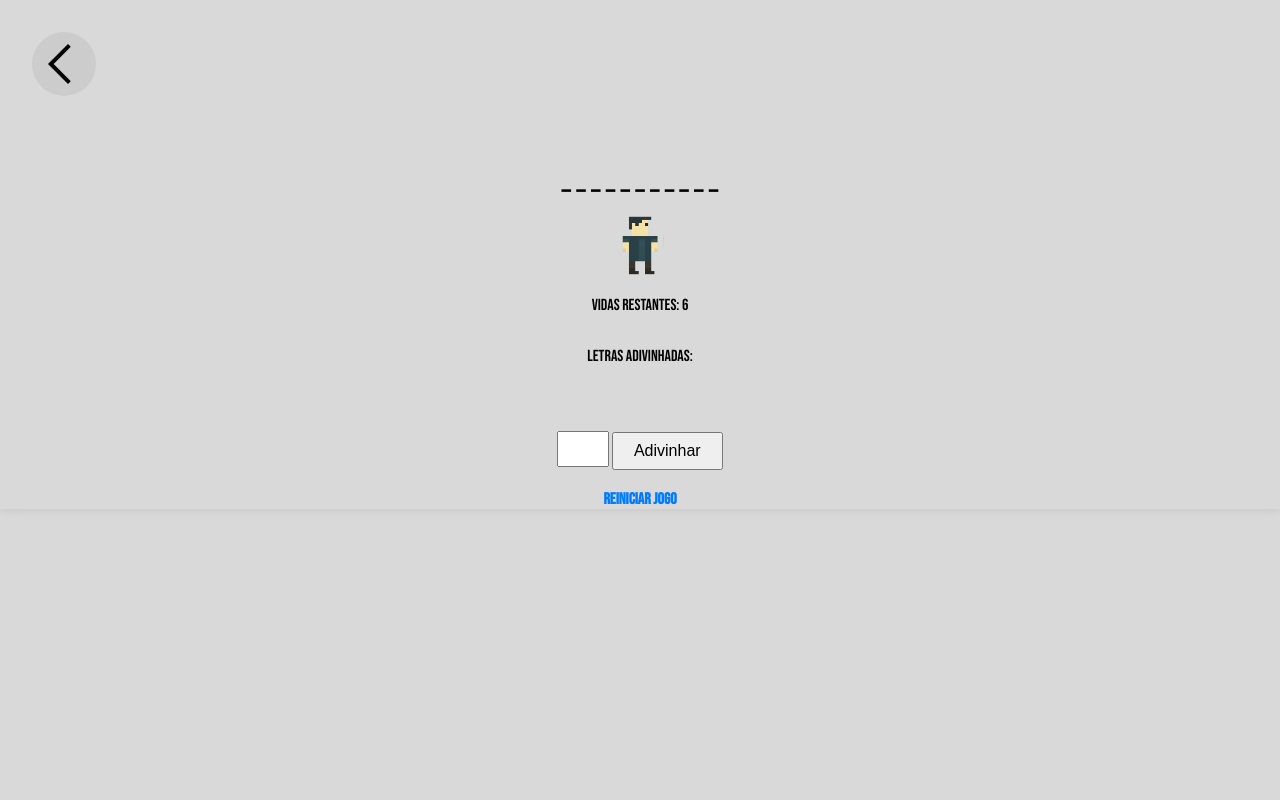
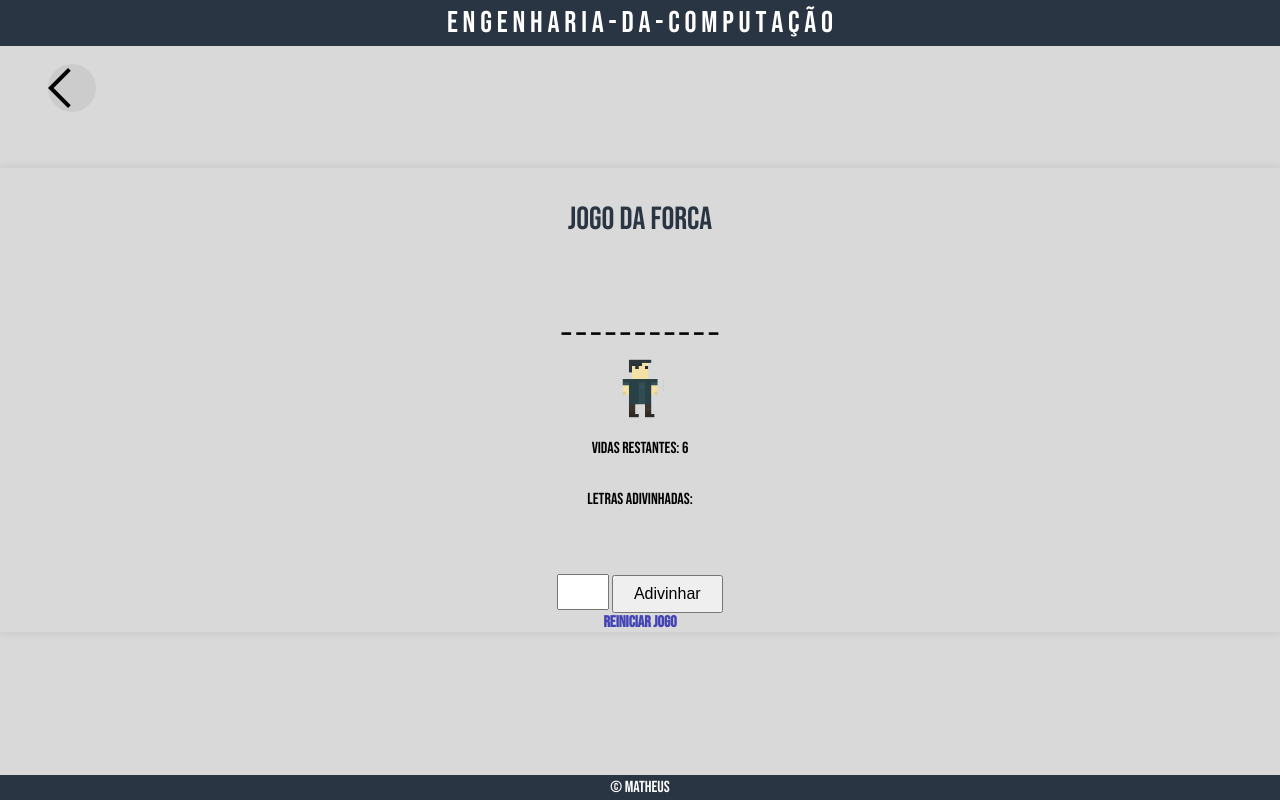
Before and after one commit to AqueleQueSemeiaOConhecimento/JogoDaForca, a Flask app: page /jogo in a window 1280 px wide. Run offline with Flask 3, Linux system fonts and the light colour scheme; some libraries are stand-ins or nearby versions.

Commit message:
commit do projeto quuaaaaaaseee terminado

```diff
--- a/app.py
+++ b/app.py
@@ -23,7 +23,7 @@ def jogo():
     if 'palavra' not in session:
         session['palavra'] = random.choice(palavras)
         session['adivinhadas'] = ['_'] * len(session['palavra'])
-        session['vidas'] = 6  # Número de tentativas permitidas
+        session['vidas'] = 6
         session['letras_adivinhadas'] = []
 
     return render_template('jogo.html',
@@ -85,7 +85,7 @@ def resetar():
     session.pop('palavra', None)
     session.pop('adivinhadas', None)
     session.pop('vidas', None)
-    session.pop('letras_adivinhadas', None)  # Limpa as letras adivinhadas
+    session.pop('letras_adivinhadas', None)
     return redirect(url_for('jogo'))
 
 @app.route('/adicionar_palavra', methods=['POST'])
--- a/static/css/style.css
+++ b/static/css/style.css
@@ -48,6 +48,19 @@ body {
     margin-bottom: 40px;
 }
 
+.song {
+    position: fixed;
+    top: 4rem;
+    right: 3rem;
+    background-color:#293542;
+    padding: 0.3rem;
+    border-radius: 50%;
+}
+
+.blue {
+    color: rgb(67, 67, 182) !important;
+}
+
 .container-filho {
     display: flex;
     flex-direction: column;
@@ -77,6 +90,11 @@ body {
     border: #007bff solid 5px;
 }
 
+#follow:hover {
+    transform: scale(1.1);
+    border: #007bff solid 5px;
+}
+
 .material-symbols-outlined {
     margin-right: 10px;
     font-size: inherit;
@@ -86,12 +104,25 @@ body {
     display: inline-block;
 }
 
+a {
+    color: white !important;
+    padding: 0 !important;
+    margin: 0 !important;
+    text-decoration: none !important;
+}
+
+
+.jogo {
+    font-size: 2rem;
+    color:#293542;
+}
+
 .container {
     background-color: #d9d9d9;
     box-shadow: 0 0 10px rgba(0, 0, 0, 0.1);
     text-align: center;
     min-width: 100%;
-    min-height: 100%;
+    min-height: 80%;
     height: auto;
     max-width: 600px;
     display: flex;
@@ -158,10 +189,12 @@ a:hover {
 }
 
 .arrow {
-    margin: 2rem;
+    position: fixed;
+    left: 3rem;
+    top: 4rem;
+    margin: 4rem;
     width: 3rem;
     height: 3rem;
-    padding: 0.5rem 0rem 0.5rem 1rem ;
     background-color: #cccccc;
     border-radius: 100%;
 }
--- a/static/js/script.js
+++ b/static/js/script.js
@@ -1,7 +1,6 @@
 /* PLAY */
 $(document).ready(function() {
     $('#play').on('click', function() {
-        console.log('clicou ze');
         $.ajax({
             url: '/jogo' ,
             method: 'GET',
@@ -13,7 +12,6 @@ $(document).ready(function() {
             }
         });
     });
-
 
     $('#adivinharForm').submit(function(event) {
         event.preventDefault();
--- a/templates/jogo.html
+++ b/templates/jogo.html
@@ -10,12 +10,18 @@
     <script defer src="/static/js/script.js"></script>
 </head>
 <body>
-<main class="container-container">
+<header class="header">
+    <div id="engenharia">
+        E N G E N H A R I A - D A - C O M P U T A Ç Ã O
+    </div>
+</header>
+<main>
     <div class="container">
         <div>
             <a class="arrow" href="/"><svg  xmlns="http://www.w3.org/2000/svg" height="48px" viewBox="0 -960 960 960" width="48px" fill="#000000"><path d="M400-80 0-480l400-400 56 57-343 343 343 343-56 57Z"/></svg>
             </a>
         </div>
+        <p class="jogo">Jogo da Forca</p>
         <p class="word">{{ palavra }}</p>
         <img class="personagem" src="/static/img/1.png" alt="algo">
         <p class="vidas">Vidas restantes: {{ vidas }}</p>
@@ -28,8 +34,17 @@
             <button type="submit">Adivinhar</button>
         </form>
 
-        <a href="/resetar">Reiniciar Jogo</a>
+        <a class="blue" href="/resetar">Reiniciar Jogo</a>
     </div>
 </main>
+<footer class="footer">
+    <div>
+        &copy; Matheus
+    </div>
+</footer>
+<script>
+    let audio = new Audio ('/static/msc/msc.mp3');
+    audio.play();
+</script>
 </body>
 </html>
```
Also changed, not shown: templates/index.html (+5 -9 lines), 1 other file.
